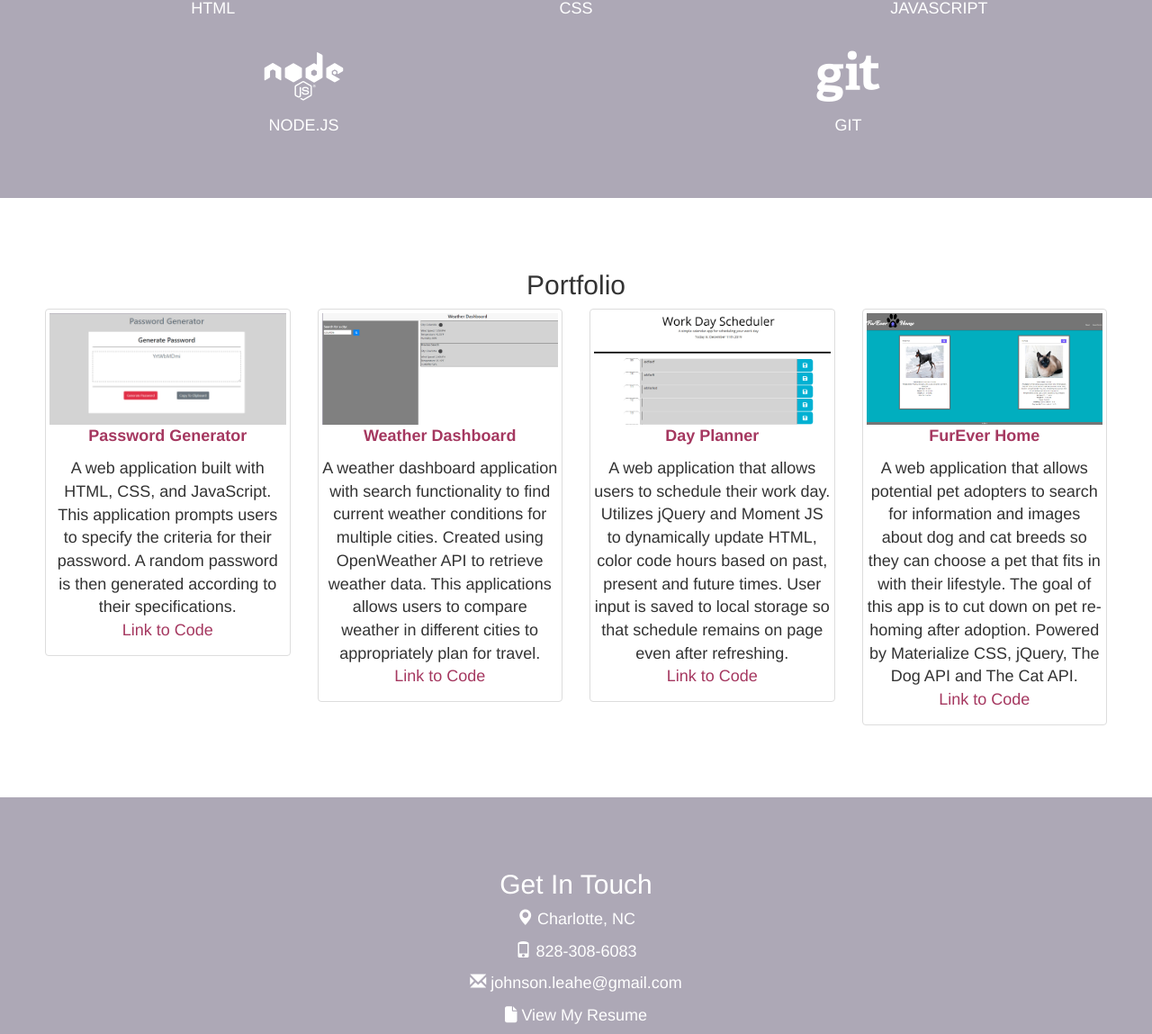
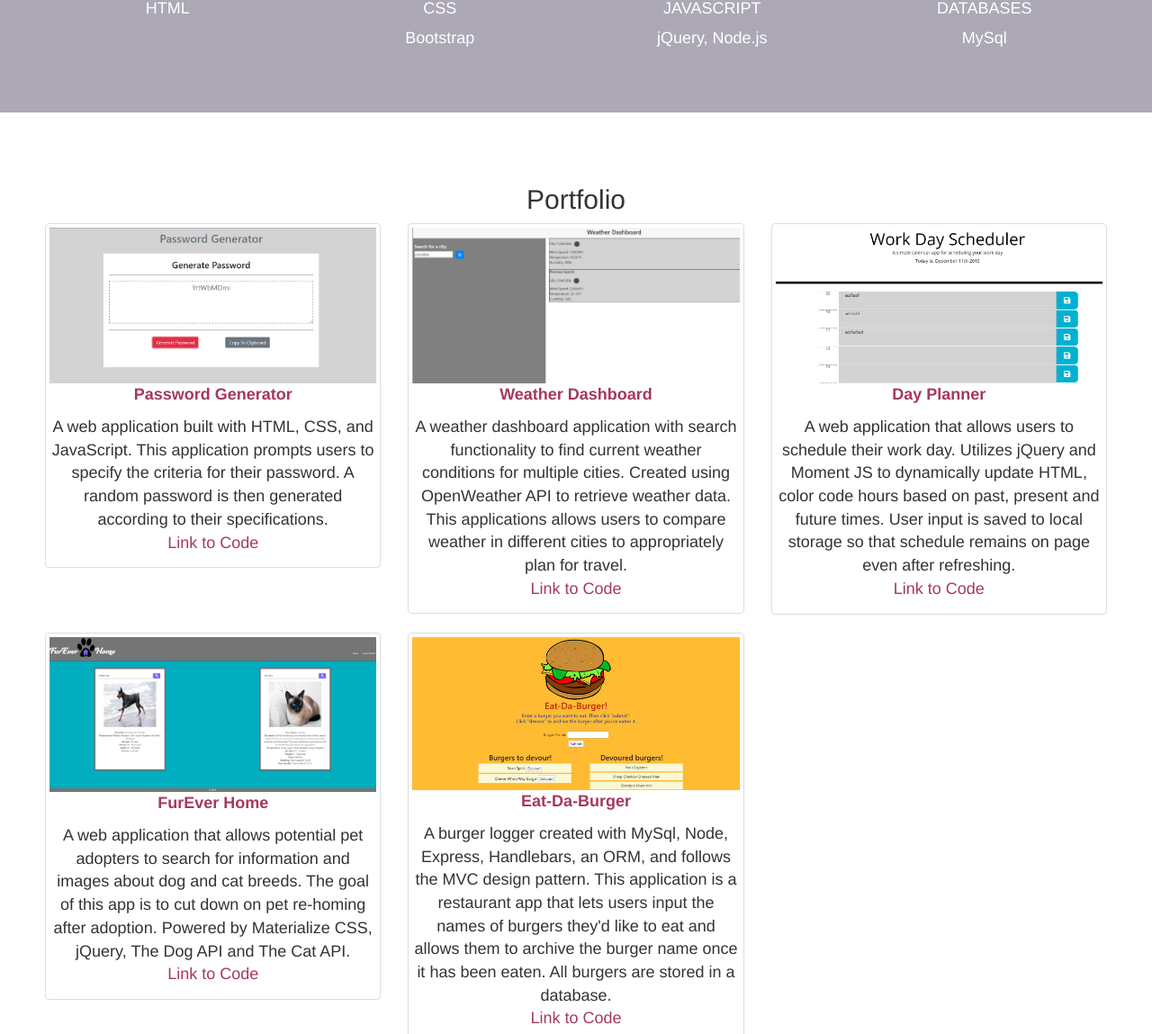
Before and after one commit to LJBarnes/_portfolio, a plain HTML site: page index.html in a window 1280 px wide. Shown: the part 924-2073 px from the top of the page at 90% size. Drawn offline with nearby package versions, Linux system fonts and the light colour scheme; files whose address does not match are found by name.

Commit message:
update portfolio.

```diff
--- a/index.html
+++ b/index.html
@@ -46,9 +46,11 @@
                 <div class="wrapper">
                     <span class="align-middle">
                         <h2 id="about-me">A Little About Me</h2>
-                <p id="abm-content">I transitioned into tech from the design world and love putting my past art experience to use
+                        <p id="abm-content">I transitioned into tech from the design world and love putting my past art
+                            experience to use
                             creating dynamic websites and applications.
-                    I enjoy blending my creative and technical skills to create web experiences that are both effective
+                            I enjoy blending my creative and technical skills to create web experiences that are both
+                            effective
                             and enjoyable.</p>
                     </span>
                 </div>
@@ -64,84 +66,114 @@
         <h2>My Specialities</h2>
         <br>
         <div class="row" id="spec-row1">
-            <div class="col-sm-4">
+            <div class="col-sm-3">
                 <i class="fab fa-html5 fa-5x"></i>
                 <h4>HTML</h4>
-                <!-- <p>Lorem ipsum dolor sit amet..</p> -->
+                <!-- <p>I construct the foundation of web pages with HTML5 and implement semantic
+                    markup to improve organization and structure.</p> -->
             </div>
-            <div class="col-sm-4">
+            <div class="col-sm-3">
                 <i class="fab fa-css3-alt fa-5x"></i>
                 <h4>CSS</h4>
-                <!-- <p>Lorem ipsum dolor sit amet..</p> -->
+                <!-- <p>With CSS, Bootstrap and other frameworks, I add style and flair to web pages and applications. </p> -->
+                <p>Bootstrap</p>
             </div>
-            <div class="col-sm-4">
+            <div class="col-sm-3">
                 <i class="fab fa-js-square fa-5x"></i>
                 <h4>JAVASCRIPT</h4>
-                <!-- <p>Lorem ipsum dolor sit amet..</p> -->
+                <!-- <p> To take web applications to the next level, I use JavaScript, jQuery, Node.js, among other libraries
+                    and frameworks.</p> -->
+                <p>jQuery, Node.js</p>
+            </div>
+            <div class="col-sm-3">
+                <i class="fas fa-database fa-5x"></i>
+                <h4>DATABASES</h4>
+                <!-- <p>Utilizing back-end technologies like MySql, I implement databases to store and retrieve information
+                    for apps.
+                </p> -->
+                <p>MySql</p>
+            </div>
+
         </div>
     </div>
 
-        <div class="row" id="spec-row2">
-            <div class="col-sm-6">
-                <i class="fab fa-node fa-5x"></i>
-                <h4>NODE.JS</h4>
-                <!-- <p>Lorem ipsum dolor sit amet..</p> -->
-            </div>
-            <div class="col-sm-6">
-                <i class="fab fa-git fa-5x"></i>
-                <h4>GIT</h4>
-                <!-- <p>Lorem ipsum dolor sit amet..</p> -->
-            </div>
-            <!-- <div class="col-sm-4">
-                <span class="glyphicon glyphicon-wrench"></span>
-                <h4>SOMETHING ELSE HERE</h4>
-                <p>Lorem ipsum dolor sit amet..</p>
-            </div> -->
-        </div>
-    </div>
+
+
 
     <div class="container-fluid text-center" div id="portfolio">
         <h2>Portfolio</h2>
         <div class="row text-center">
-            <div class="col-sm-3">
+            <div class="col-sm-4">
                 <div class="thumbnail">
                     <img src="assets/images/passwordgen.jpg" alt="Password-Generator">
-                    <p><strong><a href="https://ljbarnes.github.io/password_generator" class="dark-link">Password Generator</a></strong></p>
-                    <p>A web application built with HTML, CSS, and JavaScript. This application prompts users to specify the criteria for their password. A random password is then generated according to their specifications. <br>
-                    <a href="https://github.com/LJBarnes/password_generator" class="dark-link">Link to Code</a> </p>
+                    <p><strong><a href="https://ljbarnes.github.io/password_generator" class="dark-link">Password
+                                Generator</a></strong></p>
+                    <p>A web application built with HTML, CSS, and JavaScript. This application prompts users to
+                        specify the criteria for their password. A random password is then generated according to
+                        their specifications. <br>
+                        <a href="https://github.com/LJBarnes/password_generator" class="dark-link">Link to Code</a>
+                    </p>
                 </div>
             </div>
-            <div class="col-sm-3">
+            <div class="col-sm-4">
                 <div class="thumbnail">
                     <img src="assets/images/weatherdbd.jpg" alt="Weather-Dashboard">
-                    <p><a href="https://ljbarnes.github.io/weather_dashboard/" class="dark-link"><strong>Weather Dashboard</strong></a></p>
-                    <p>A weather dashboard application with search functionality to find current weather conditions for multiple cities. Created using OpenWeather API to retrieve weather data. This applications allows users to compare weather in different cities to appropriately plan for travel.
+                    <p><a href="https://ljbarnes.github.io/weather_dashboard/" class="dark-link"><strong>Weather
+                                Dashboard</strong></a></p>
+                    <p>A weather dashboard application with search functionality to find current weather conditions
+                        for multiple cities. Created using OpenWeather API to retrieve weather data. This
+                        applications allows users to compare weather in different cities to appropriately plan for
+                        travel.
                         <br>
                         <a href="https://github.com/LJBarnes/weather_dashboard" class="dark-link">Link to Code</a>
                     </p>
                 </div>
             </div>
-            <div class="col-sm-3">
+            <div class="col-sm-4">
                 <div class="thumbnail">
                     <img src="assets/images/dayplanner.jpg" alt="Day-Planner">
-                    <p><a href="https://ljbarnes.github.io/day_planner/ " class="dark-link"><strong>Day Planner</strong></a></p>
-                    <p>A web application that allows users to schedule their work day. Utilizes jQuery and Moment JS to dynamically update HTML, color code hours based on past, present and future times. User input is saved to local storage so that schedule remains on page even after refreshing.
+                    <p><a href="https://ljbarnes.github.io/day_planner/ " class="dark-link"><strong>Day
+                                Planner</strong></a></p>
+                    <p>A web application that allows users to schedule their work day. Utilizes jQuery and Moment JS
+                        to dynamically update HTML, color code hours based on past, present and future times. User
+                        input is saved to local storage so that schedule remains on page even after refreshing.
                         <br>
                         <a href="https://ljbarnes.github.io/day_planner/" class="dark-link">Link to Code</a>
                     </p>
                 </div>
             </div>
-            <div class="col-sm-3">
+        </div>
+        <div class="row">
+            <div class="col-sm-4">
                 <div class="thumbnail">
-                    <img src="assets/images/fureverhome.jpg" alt="#">
-                    <p><a href="https://pdorgu00.github.io/FurEverHome/ " class="dark-link"><strong>FurEver Home</strong></a></p>
-                    <p>A web application that allows potential pet adopters to search for information and images about dog and cat breeds so they can choose a pet that fits in with their lifestyle. The goal of this app is to cut down on pet re-homing after adoption. Powered by Materialize CSS, jQuery, The Dog API and The Cat API.
+                    <img src="assets/images/fureverhome.jpg" alt="FurEver Home">
+                    <p><a href="https://pdorgu00.github.io/FurEverHome/ " class="dark-link"><strong>FurEver
+                                Home</strong></a></p>
+                    <p>A web application that allows potential pet adopters to search for information and images
+                        about dog and cat breeds. The goal of this app is to cut down on pet re-homing after adoption.
+                        Powered by Materialize CSS, jQuery, The Dog API and The Cat API.
                         <br>
                         <a href="https://github.com/pdorgu00/FurEverHome" class="dark-link">Link to Code</a>
                     </p>
                 </div>
             </div>
+            <div class="col-sm-4">
+                <div class="thumbnail">
+                    <img src="assets/images/burger.jpg" alt="Eat-Da_Burger">
+                    <p><a href="https://infinite-wave-71265.herokuapp.com/"
+                            class="dark-link"><strong>Eat-Da-Burger</strong></a></p>
+                    <p>A burger logger created with MySql, Node, Express, Handlebars, an ORM, and follows the
+                        MVC design pattern. This application is a restaurant app that lets users input the names
+                        of burgers they'd like to eat and allows them to archive the burger name once it has been eaten. All burgers are stored in a database.
+                        <br>
+                        <a href="https://github.com/LJBarnes/burger" class="dark-link">Link to Code</a>
+                    </p>
                 </div>
+                <div class="col-sm-4">
+
+                </div>
+            </div>
+
         </div>
 
         <div class="container-fluid bg-light" div id="contact">
@@ -152,9 +184,16 @@
                     <p><span class="glyphicon glyphicon-phone"></span> 828-308-6083</p>
                     <p><span class="glyphicon glyphicon-envelope"></span><a href="mailto:johnsone.leahe@gmail.com"
                             class="light-link"> johnson.leahe@gmail.com</a> </p>
-                <p><i class="fas fa-file"></i> <a href="assets/images/leah_j_barnes.pdf" class="light-link"> View My Resume</a>
-                    <p><i class="fab fa-linkedin"></i> <a href="https://www.linkedin.com/in/leah-j-barnes-93b06b135/" class="light-link"> Find Me On LinkedIn</a></p>
-                    <p><i class="fab fa-github"></i> <a href="https://github.com/LJBarnes" class="light-link"> Find Me On GitHub</a></p>
+                    <p><i class="fas fa-file"></i> <a href="assets/images/leah_j_barnes.pdf" class="light-link">
+                            View My
+                            Resume</a>
+                        <p><i class="fab fa-linkedin"></i> <a
+                                href="https://www.linkedin.com/in/leah-j-barnes-93b06b135/" class="light-link"> Find
+                                Me
+                                On LinkedIn</a></p>
+                        <p><i class="fab fa-github"></i> <a href="https://github.com/LJBarnes" class="light-link">
+                                Find
+                                Me On GitHub</a></p>
                 </div>
 
             </div>
@@ -167,7 +206,8 @@
         <p>Copyright 2019</p>
         <br>
         <a href="https://github.com/LJBarnes" class="light-link"><i class="fab fa-github fa-2x"></a></i>
-        <a href="https://www.linkedin.com/in/leah-j-barnes-93b06b135/" class="light-link"><i class="fab fa-linkedin fa-2x"></i>
+        <a href="https://www.linkedin.com/in/leah-j-barnes-93b06b135/" class="light-link"><i
+                class="fab fa-linkedin fa-2x"></i>
 
             <br>
             <a href="#myPage" title="To Top" class="light-link">
```
Also changed, not shown: assets/images/burger.jpg (added). Lines whose indentation alone changed are shown as unchanged.
